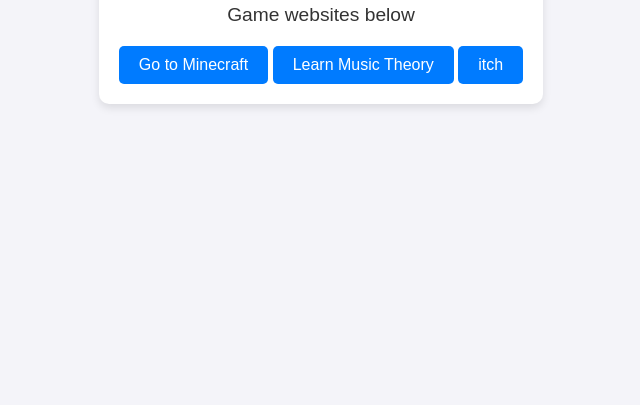
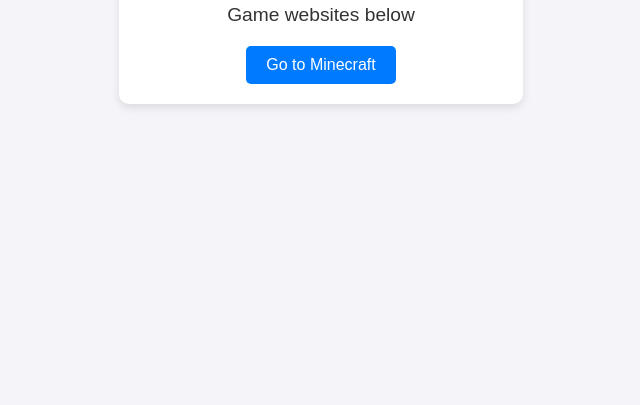
Before and after one commit to roboroyce/game-site1, a plain HTML site: page index.html in a window 1280 px wide. Shown: the part 395-800 px from the top of the page, without its empty margins (319-959 px from the left). Drawn offline with Linux system fonts and the light colour scheme.

Commit message:
Update index.html

```diff
--- a/index.html
+++ b/index.html
@@ -51,8 +51,6 @@
         <h1>Welcome to My Website</h1>
         <p>Game websites below</p>
         <a href="/minecraft/" target="_blank">Go to Minecraft</a>
-        <a href="/Music/music-theory.pdf" target="_blank">Learn Music Theory</a>
-        <a href="/itch/" target="_blank">itch</a>
     </div>
 </body>
 </html>
```
